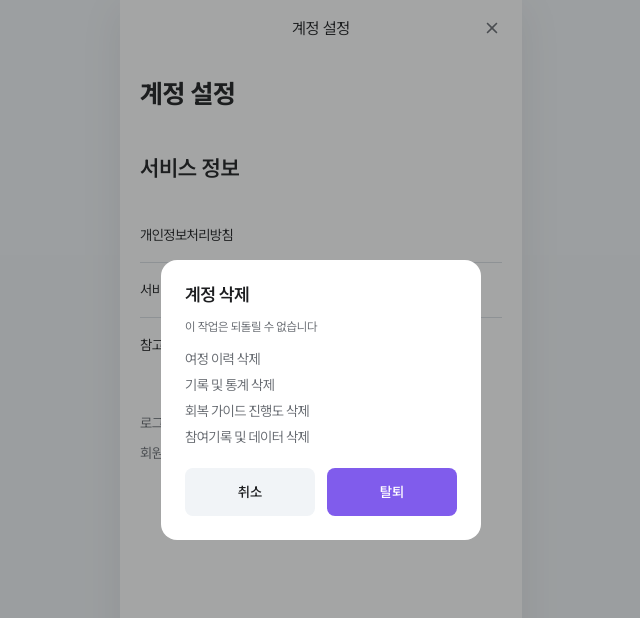
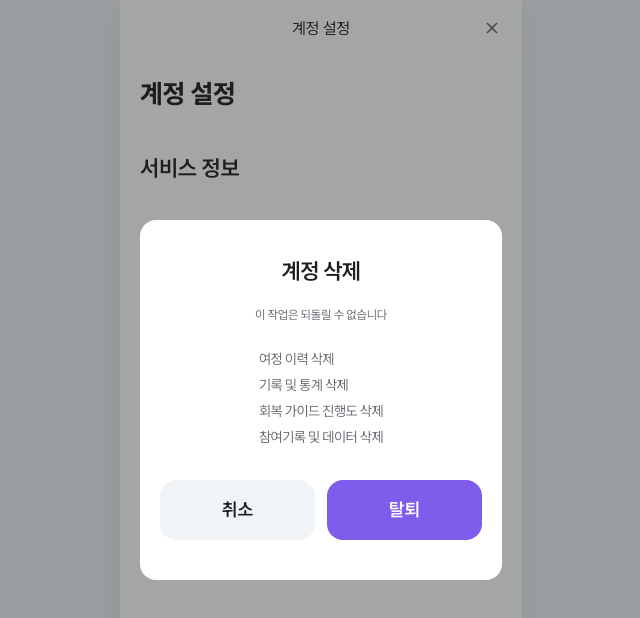
Before and after one commit to THRIVE-Hackathon/THRIVE-Frontend, a plain HTML site: page src/pages/mypage/account-settings.html in a window 1280 px wide. Both pictures are taken after a click on the link "회원탈퇴". Shown: the whole page, without its empty margins (319-959 px from the left). Drawn offline with Linux system fonts and the light colour scheme.

Commit message:
style: mypage.css 정리 및 모달 화면 일부 수정

```diff
--- a/src/styles/mypage.css
+++ b/src/styles/mypage.css
@@ -112,16 +112,18 @@
   display: flex;
 }
 .modal__box {
-  width: min(320px, calc(100% - 48px));
+  width: min(362px, calc(100% - 20px));
   background: var(--color-surface);
   border-radius: var(--radius-lg);
-  padding: var(--space-5);
+  padding: 40px 20px;
   display: flex;
   flex-direction: column;
-  gap: var(--space-3);
+  align-items: center;
+  gap: var(--space-5);
 }
 .modal__box h2 {
-  font-size: var(--fs-heading-2);
+  font-size: var(--fs-heading-1);
+  font-weight: 700;
   color: var(--color-text);
 }
 .modal__box ul {
@@ -131,6 +133,12 @@
   font-size: var(--fs-body-3);
   color: var(--color-text-muted);
 }
+.modal-text {
+  align-items: center;
+  text-align: center;
+  font-size: var(--fs-body-1);
+  color: var(--color-text);
+}
 .modal__actions {
   display: flex;
   gap: var(--space-3);
@@ -138,9 +146,12 @@
 }
 .modal__actions button {
   flex: 1;
-  height: 48px;
-  border-radius: var(--radius-md);
-  font-weight: 600;
+  height: 60px;
+  width: 155px;
+  padding: 16px 32px;
+  border-radius: var(--radius-lg);
+  font-size: var(--fs-heading-2);
+  font-weight: 700;
 }
 .modal__actions .btn--cancel {
   background: var(--color-gray-050);
```
Also changed, not shown: src/pages/record/trip-register.html (+1 -1 lines).
